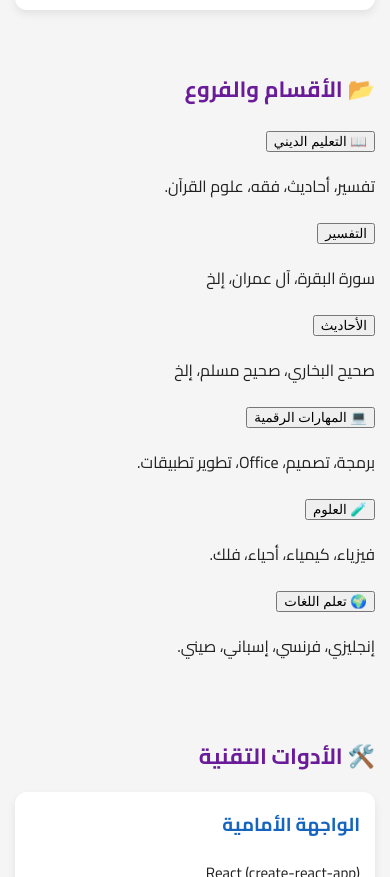
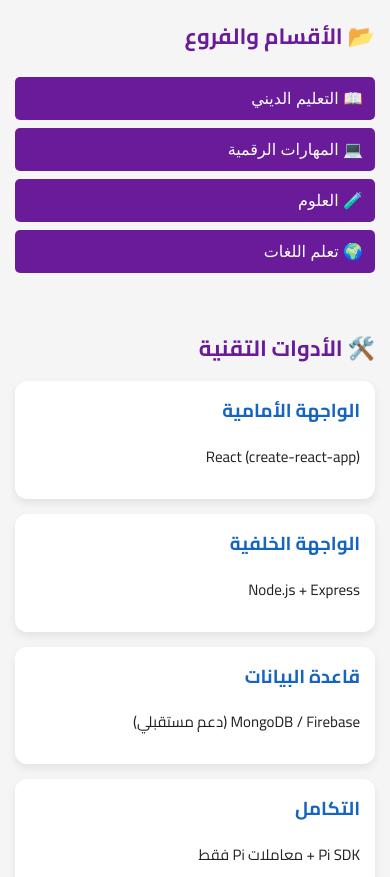
Before and after one commit to mobarakashry-cloud/SkillSpark-Hub-, a plain HTML site: page index.html in a window 390 px wide. Shown: the part 1194-2071 px from the top of the page. Drawn offline with Linux system fonts and the light colour scheme.

```diff
--- a/defaults.css
+++ b/defaults.css
@@ -1,4 +1,3 @@
-
 @import url('https://fonts.googleapis.com/css2?family=Cairo:wght@400;700&display=swap');
 
 * {
@@ -10,6 +9,7 @@
   font-family: 'Cairo', Arial, sans-serif;
   background-color: #F5F5F5;
   color: #212121;
+  line-height: 1.6;
 }
 
 /* Header */
@@ -78,6 +78,32 @@
   margin-top: 10px;
 }
 
+/* Accordion */
+.accordion-btn {
+  background-color: #6A1B9A;
+  color: white;
+  padding: 12px;
+  width: 100%;
+  border: none;
+  border-radius: 5px;
+  margin-top: 8px;
+  cursor: pointer;
+  font-size: 16px;
+  text-align: right;
+}
+
+.accordion-btn.active {
+  background-color: #1565C0;
+}
+
+.accordion-content {
+  display: none;
+  background-color: #f1f1f1;
+  padding: 10px 15px;
+  margin-top: 5px;
+  border-radius: 5px;
+}
+
 /* Footer */
 footer {
   background-color: #212121;
```
